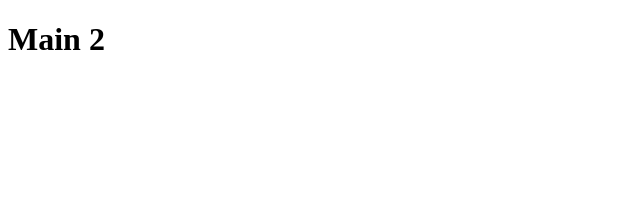
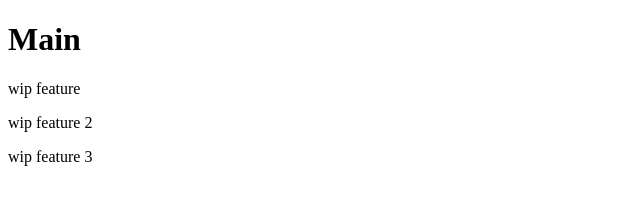
Before and after one commit to Onitetsu21/testRebaseInteractif, a plain HTML site: page index.html in a window 1280 px wide. Shown: the whole page, without its empty margins (0-640 px from the left). Drawn offline with Linux system fonts and the light colour scheme.

Commit message:
pas wip mais feature hehe

```diff
--- a/index.html
+++ b/index.html
@@ -5,6 +5,9 @@
     <title>gitRebaseI</title>
 </head>
 <body>
-    <h1>Main 2</h1>
+    <h1>Main</h1>
+    <p>wip feature</p>
+    <p>wip feature 2</p>
+    <p>wip feature 3</p>
 </body>
 </html>
```
